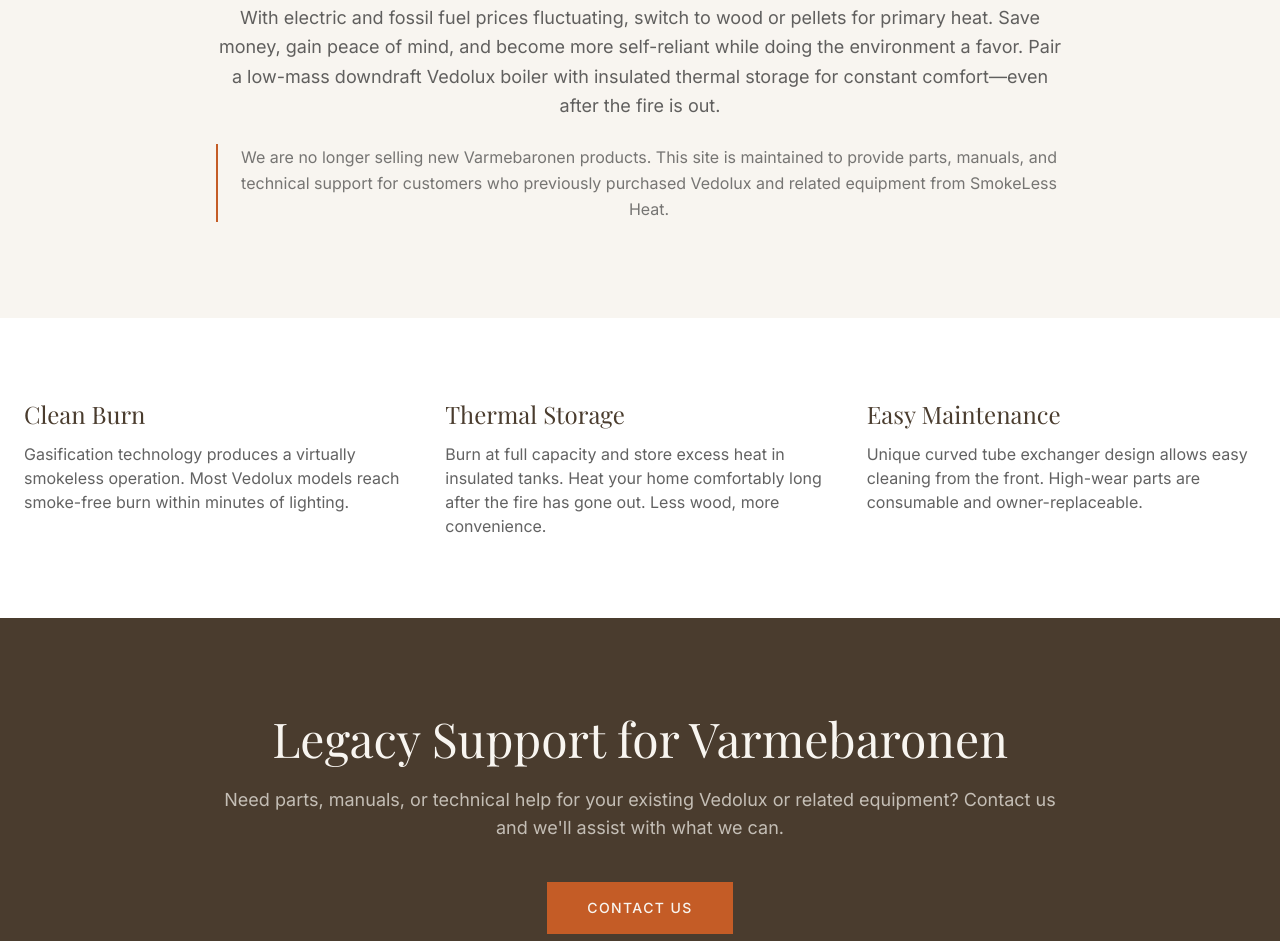
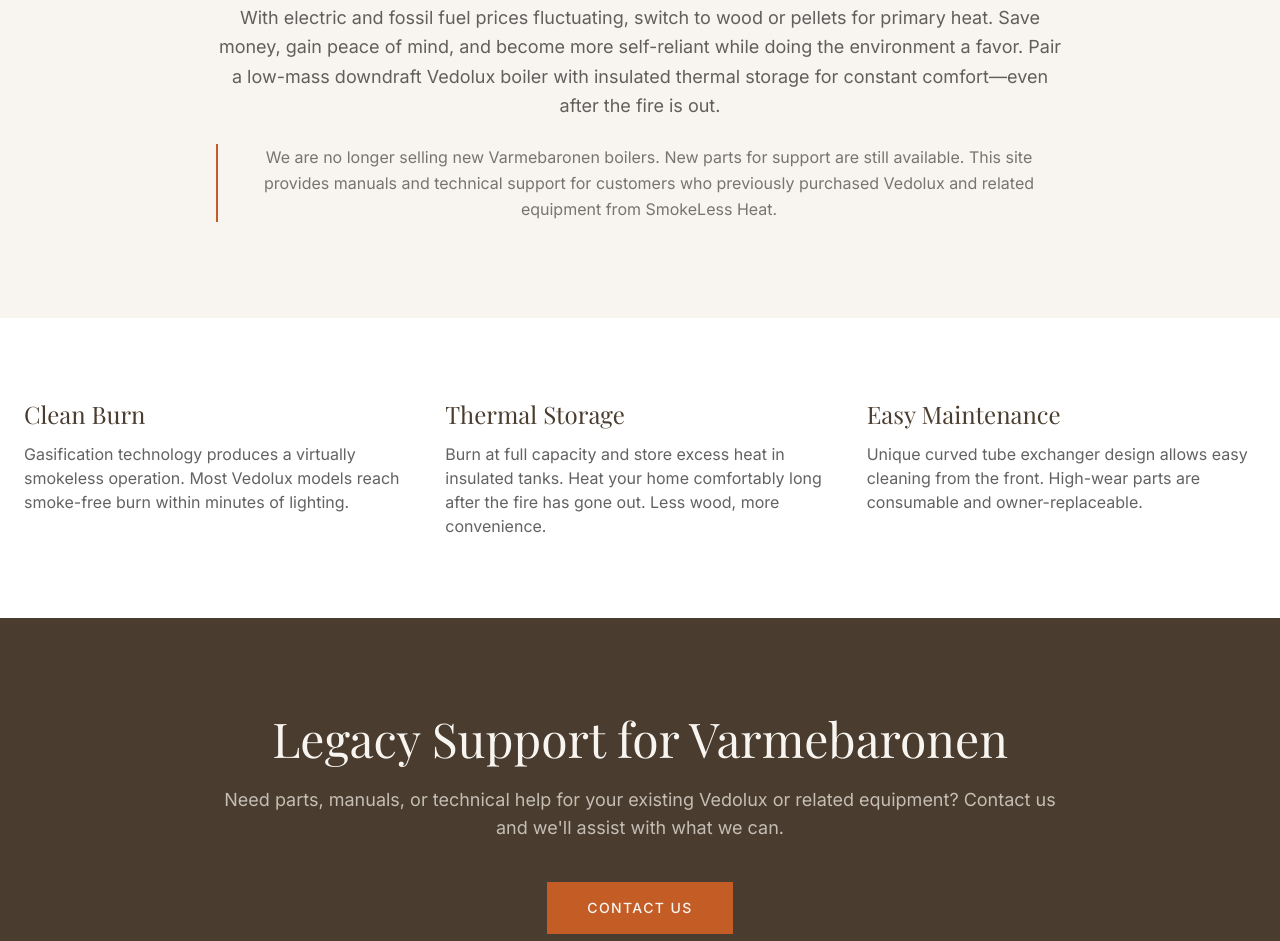
Before and after one commit to deanlzook/smokelessheat-astro, an Astro site: page / in a window 1280 px wide. Shown: the part 785-1726 px from the top of the page. Built offline with nearby package versions, Linux system fonts and the light colour scheme; Astro itself is replaced by a stand-in of ours.

Commit message:
Clarify boilers no longer sold, parts still available

```diff
--- a/src/pages/index.astro
+++ b/src/pages/index.astro
@@ -29,7 +29,7 @@ import Footer from '../components/Footer.astro';
         <p class="text-wood text-sm uppercase tracking-[0.3em] mb-6">North American Importer of Varmebaronen Vedolux</p>
         <h2 class="font-serif text-4xl md:text-5xl text-darkwood leading-tight">The most efficient way to burn wood for heat.</h2>
         <p class="mt-8 text-lg text-charcoal/70 leading-relaxed">With electric and fossil fuel prices fluctuating, switch to wood or pellets for primary heat. Save money, gain peace of mind, and become more self-reliant while doing the environment a favor. Pair a low-mass downdraft Vedolux boiler with insulated thermal storage for constant comfort—even after the fire is out.</p>
-        <p class="mt-6 text-base text-charcoal/60 leading-relaxed border-l-2 border-ember pl-4">We are no longer selling new Varmebaronen products. This site is maintained to provide parts, manuals, and technical support for customers who previously purchased Vedolux and related equipment from SmokeLess Heat.</p>
+        <p class="mt-6 text-base text-charcoal/60 leading-relaxed border-l-2 border-ember pl-4">We are no longer selling new Varmebaronen boilers. New parts for support are still available. This site provides manuals and technical support for customers who previously purchased Vedolux and related equipment from SmokeLess Heat.</p>
       </div>
     </section>
 
```
